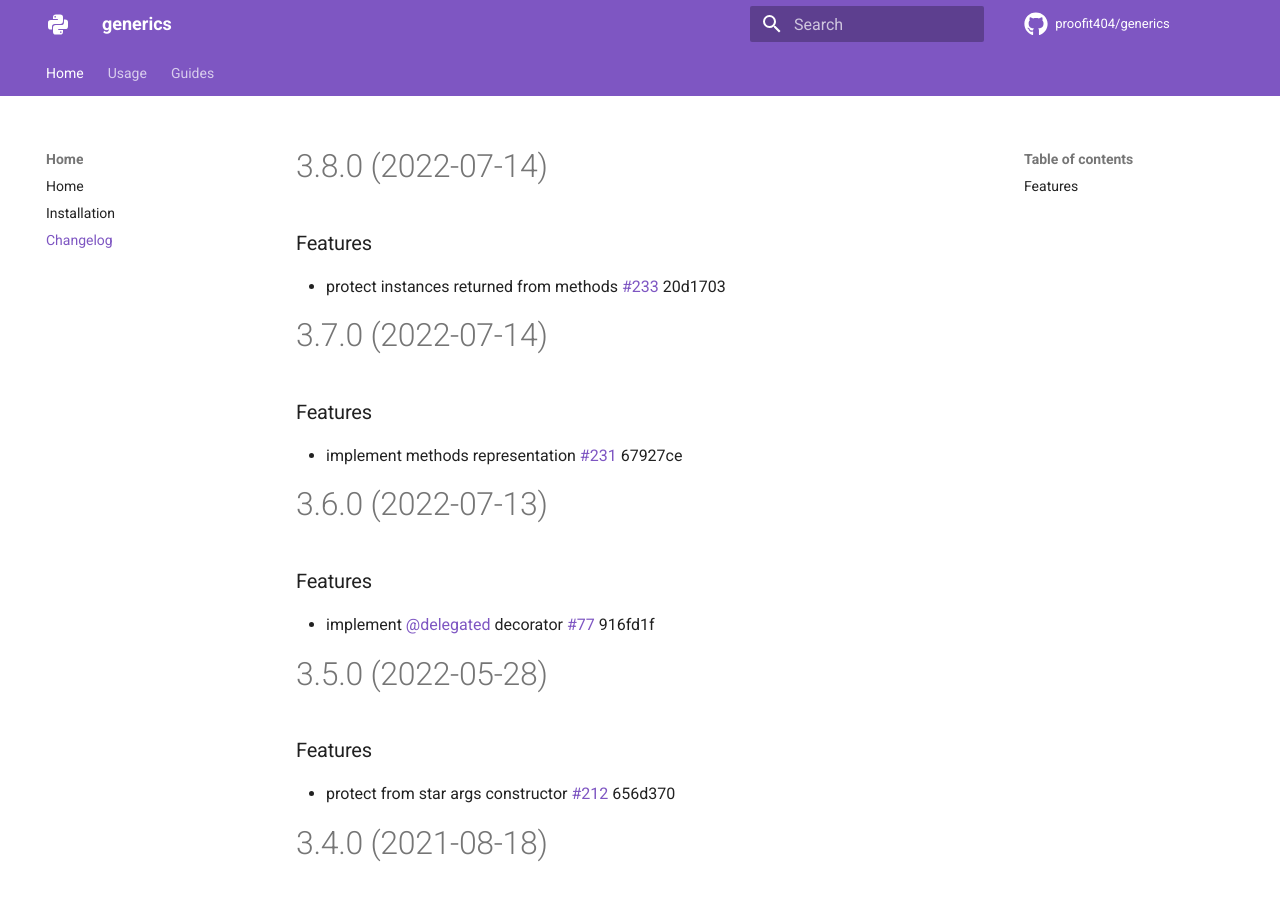
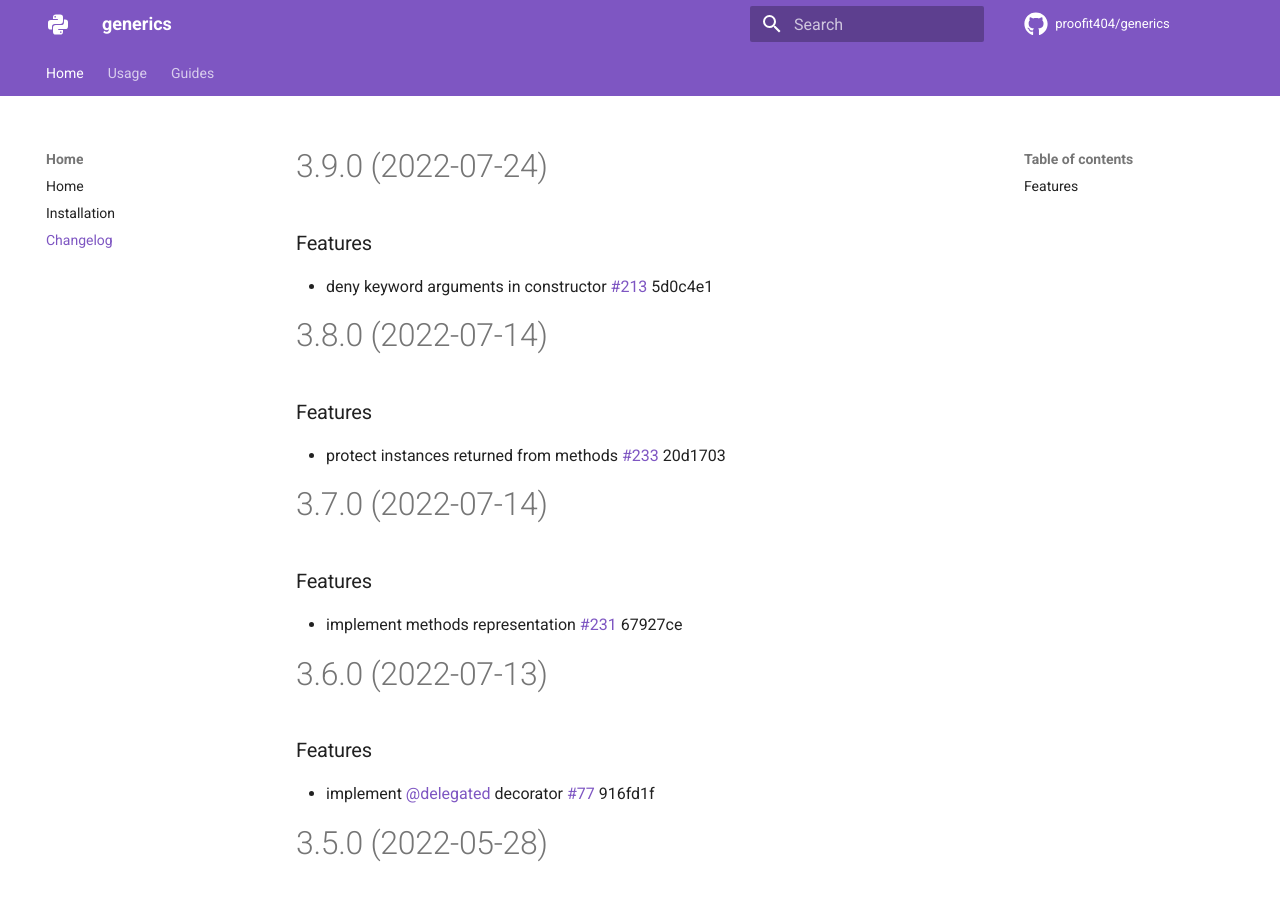
Before and after one commit to proofit404/generics, an MkDocs documentation site: the page built from docs/changelog.md, in a window 1280 px wide and 900 px high. Built offline with MkDocs 1.6.1 and Material for MkDocs 9.7.7, drawn with Linux system fonts in a browser that asks for light colours; comment, search, counter and statistics services are not loaded.

Commit message:
chore(release): 3.9.0 [skip ci]
# 3.9.0 (2022-07-24)

### Features

* deny keyword arguments in constructor [#213](https://github.com/proofit404/generics/issues/213) 5d0c4e1

```diff
--- a/docs/changelog.md
+++ b/docs/changelog.md
@@ -1,3 +1,10 @@
+# 3.9.0 (2022-07-24)
+
+### Features
+
+- deny keyword arguments in constructor
+  [#213](https://github.com/proofit404/generics/issues/213) 5d0c4e1
+
 # 3.8.0 (2022-07-14)
 
 ### Features
--- a/package.json
+++ b/package.json
@@ -1,6 +1,6 @@
 {
   "name": "generics",
-  "version": "3.8.0",
+  "version": "3.9.0",
   "private": true,
   "devDependencies": {
     "@commitlint/cli": "*",
--- a/pyproject.toml
+++ b/pyproject.toml
@@ -19,7 +19,7 @@ packages = [
 ]
 readme = "docs/index.md"
 repository = "https://github.com/proofit404/generics"
-version = "3.8.0"
+version = "3.9.0"
 
 [tool.poetry.dependencies]
 python = "*"
```
